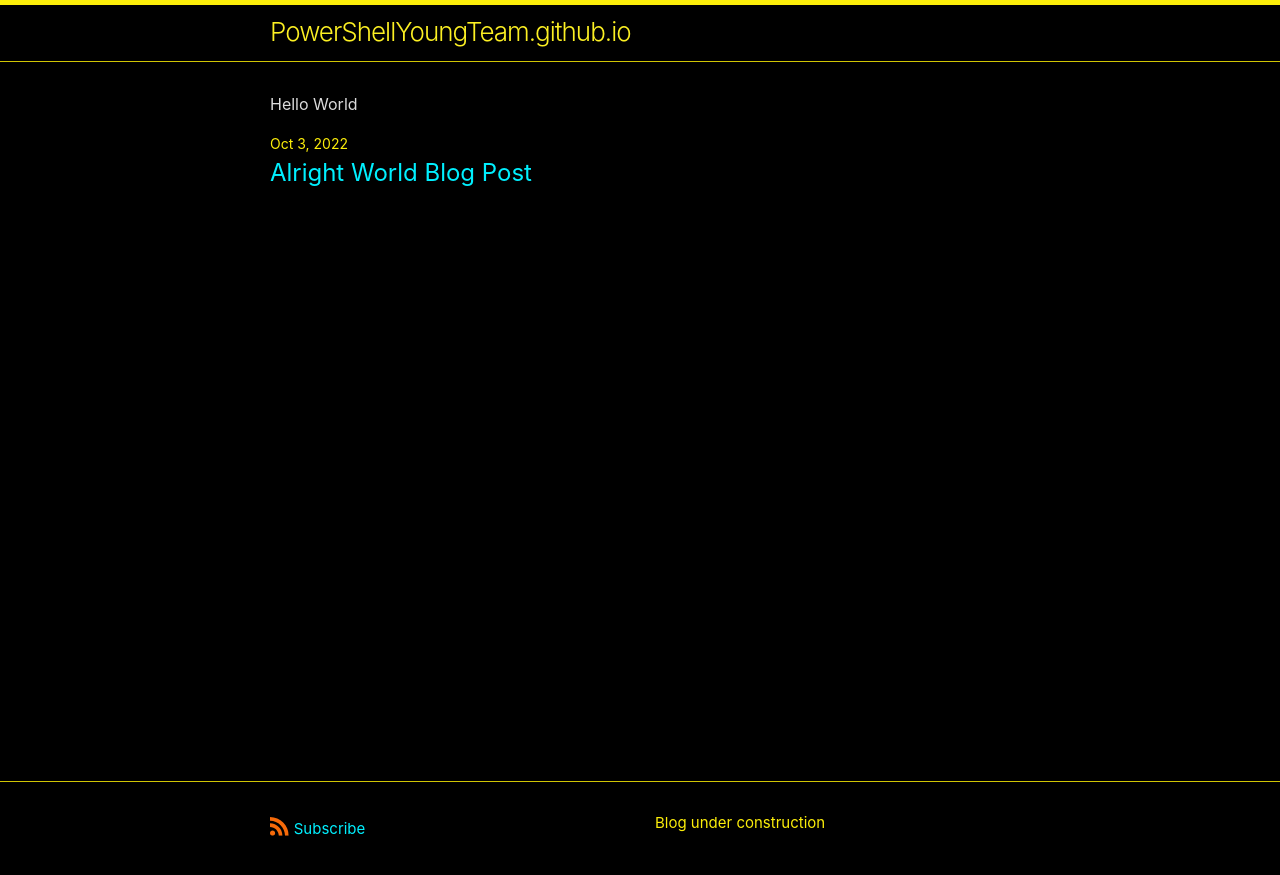
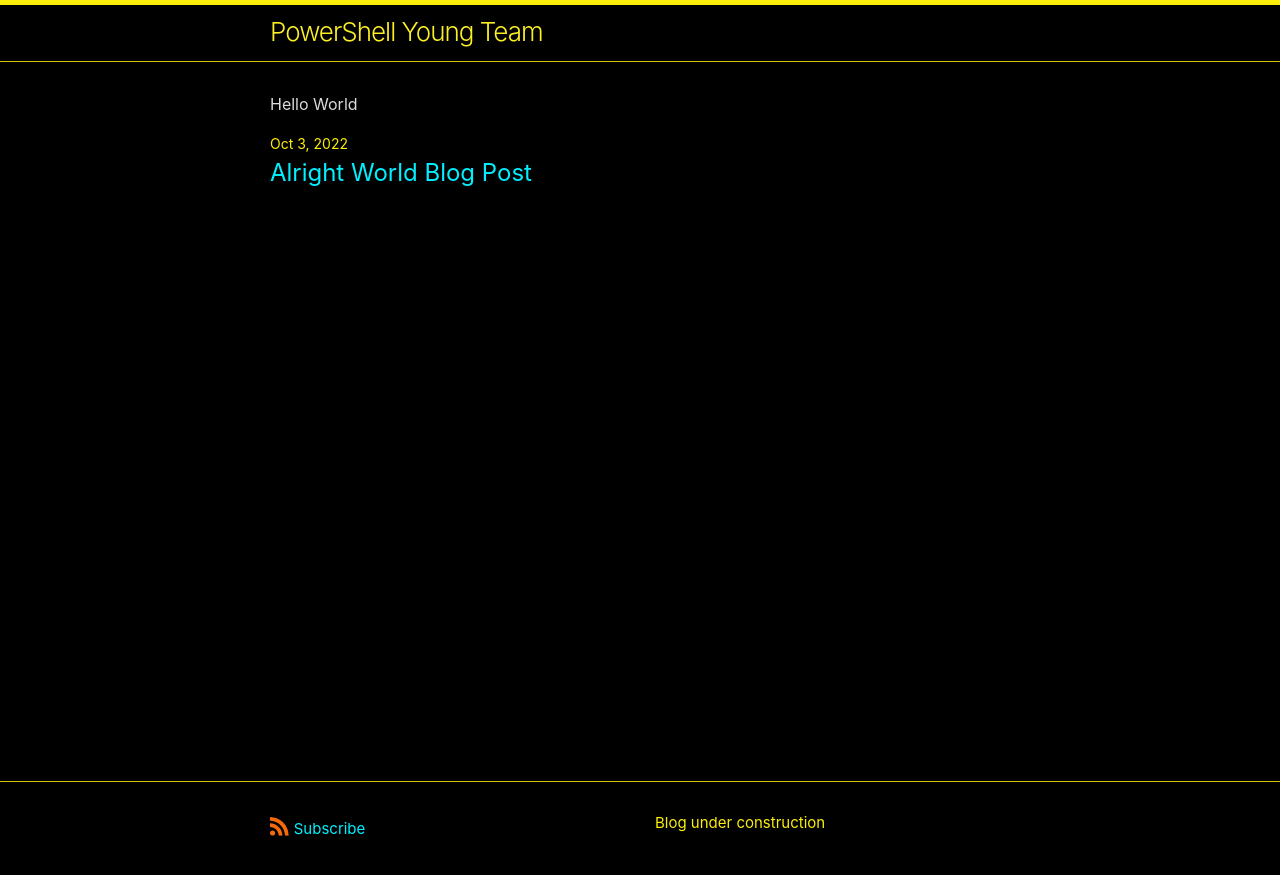
Before and after one commit to PowerShellYoungTeam/PowerShellYoungTeam.github.io, a Jekyll site: the page built from index.md, in a window 1280 px wide. Shown: the top 875 px of the page. Built offline with Jekyll 4.4.1, drawn with Linux system fonts in a browser that asks for light colours; our own code applies the rules of GitHub Pages for plain Markdown files; some of the changed lines change nothing that is shown.

Commit message:
Update _config.yml

```diff
--- a/_config.yml
+++ b/_config.yml
@@ -1,13 +1,13 @@
-Title: "PowerShell Young Team"
+title: "PowerShell Young Team"
 author: "Steven Wight"
 description: "Blog under construction" # This will show up in places like twitter, linkedin, etc, if you share your sites url as a post.
 
 # Email / Social media user names used by the minima theme:
 # All of these are optional and can be removed or commented out
 #email: "example@mail.com"
-twitter_username: "@PoShYoungTeam"
+twitter_username: "@PoSHYoungTeam"
 github_username: "PowerShellYoungTeam"
-#linkedin_username: "linkedinuser"
+linkedin_username: "steven-wight-79aa0525"
 
 markdown: kramdown
 # theme: minima
```
